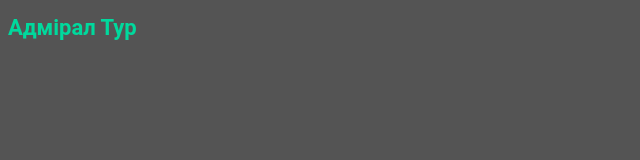
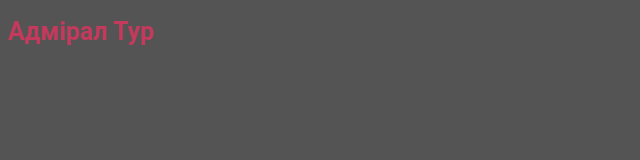
Before and after one commit to AndriyKonovalov/BaseAdmiralTour, a plain HTML site: page index.html in a window 1280 px wide. Shown: the whole page, without its empty margins (0-640 px from the left). Drawn offline with nearby package versions, Linux system fonts and the light colour scheme.

```diff
--- a/style/main.css
+++ b/style/main.css
@@ -2,6 +2,6 @@ body {
 	background: #545454;
 }
 h1 {
-	font-size: 22px;
-	color: #00d99d;
+	font-size: 25px;
+	color: #c43a5d;
 }
```
